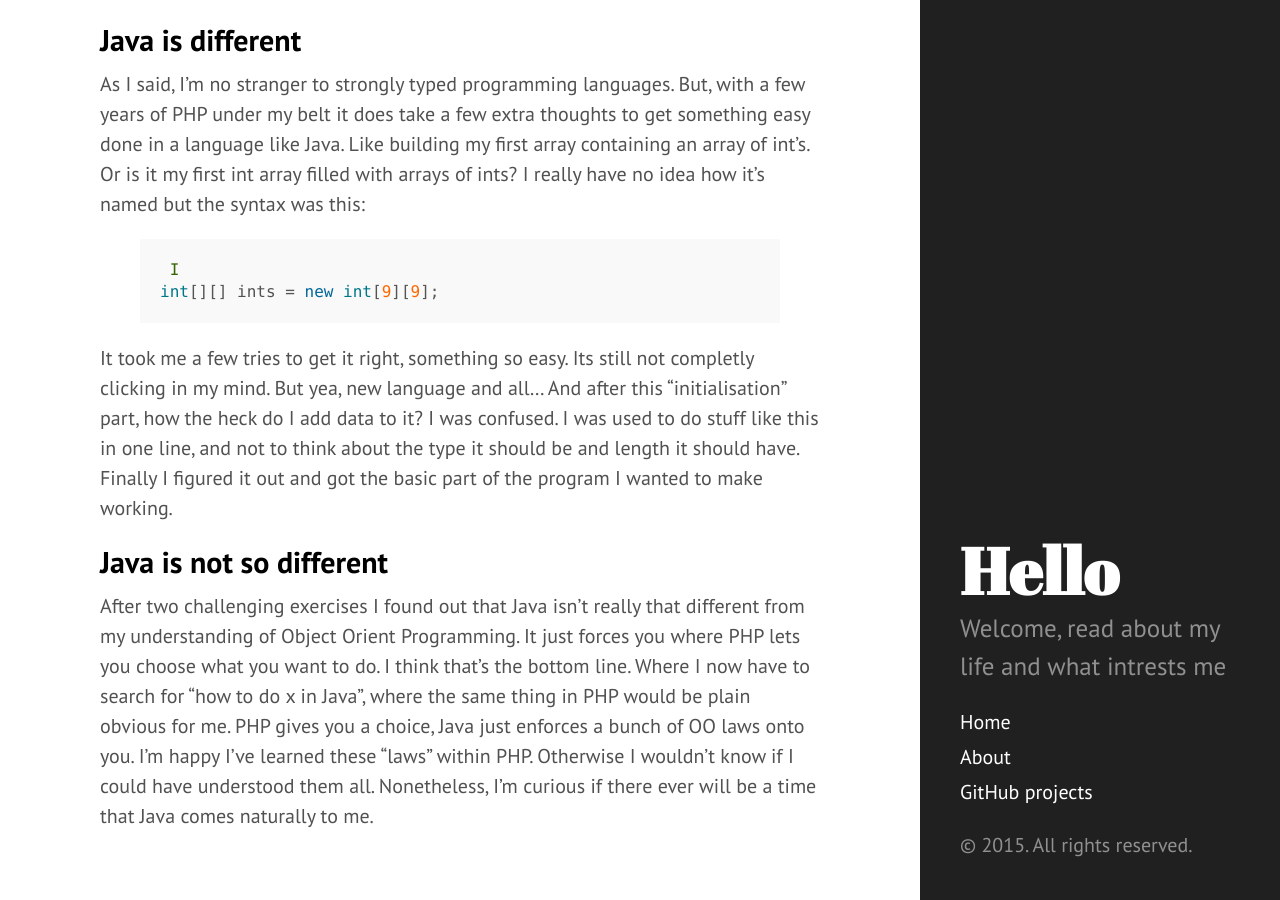
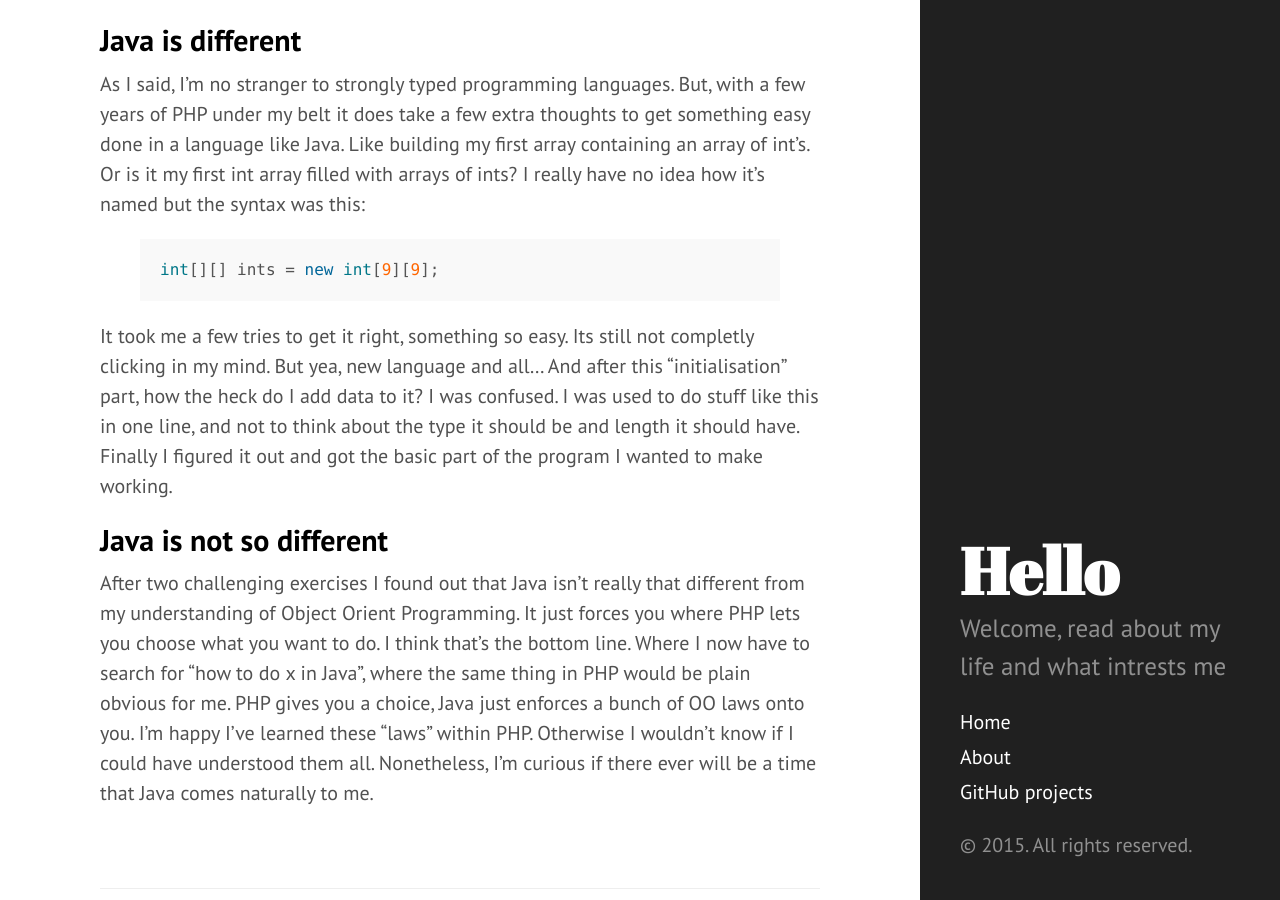
Before and after one commit to megawubs/megawubs.github.io, a Jekyll site: the page built from _posts/2015-03-06-say-hello-to-java.md, in a window 1280 px wide and 900 px high, scrolled down 489 px. Built offline with Jekyll 4.4.1, drawn with Linux system fonts in a browser that asks for light colours; nearby versions of some CDN libraries.

Commit message:
Fixed formatting error

```diff
--- a/_posts/2015-03-06-say-hello-to-java.md
+++ b/_posts/2015-03-06-say-hello-to-java.md
@@ -22,7 +22,7 @@
 containing an array of int's. Or is it my first int array filled with arrays of ints? I really have no idea how it's
 named but the syntax was this:
 
-{% highlight java %} I
+{% highlight java %}
 int[][] ints = new int[9][9];
 {% endhighlight java %}
 
```
